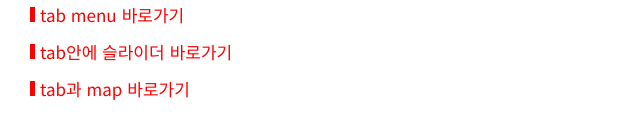
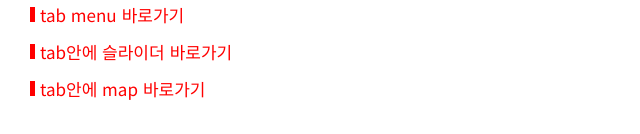
Before and after one commit to miseon920/html_run, a plain HTML site: page index.html in a window 1280 px wide. Shown: the part 1129-1263 px from the top of the page, 0-640 px from the left. Drawn offline with Linux system fonts and the light colour scheme; some icons are missing.

Commit message:
20220620

```diff
--- a/index.html
+++ b/index.html
@@ -89,7 +89,7 @@
       <ul>
         <li><a href="./doc/tab01.html">tab menu</a></li>
         <li><a href="./doc/tab02.html">tab안에 슬라이더</a></li>
-        <li><a href="./doc/tab03.html">tab과 map</a></li>
+        <li><a href="./doc/tab03.html">tab안에 map</a></li>
       </ul>
     </div>
   </body>
```
